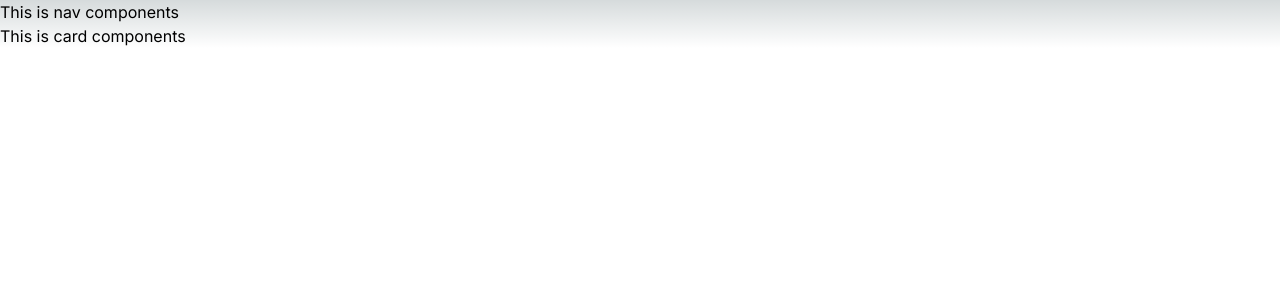
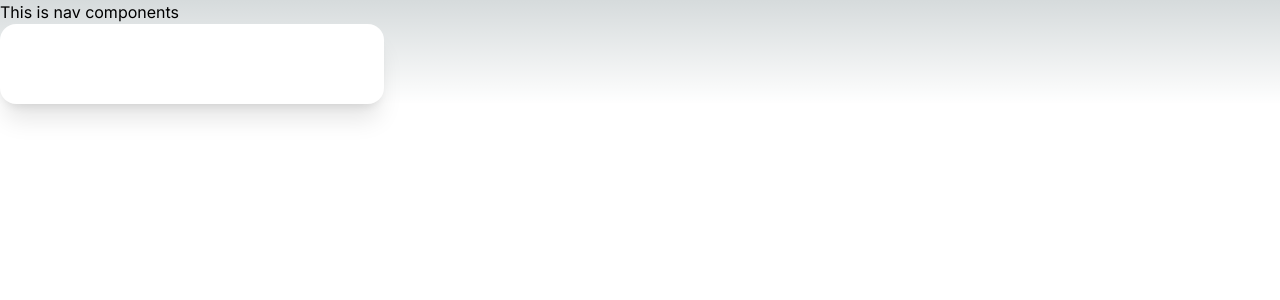
Before and after one commit to StarDEE-From0toHero/KamranWebsiteProject, a Next.js app: page / in a window 1280 px wide. Shown: the top 300 px of the page. Built offline with nearby package versions, Linux system fonts and the light colour scheme.

Commit message:
Adding Card Components

```diff
--- /dev/null
+++ b/src/app/components/Card.tsx
@@ -0,0 +1,23 @@
+interface Props {
+  image?: string;
+  altText?: string;
+  name?: string;
+  description?: string;
+}
+
+export default function Card({ image, altText, name, description }: Props) {
+  return (
+    <>
+      <div className="card bg-base-100 w-96 shadow-xl">
+        <figure>
+          <img src={image} alt={altText} />
+        </figure>
+        <div className="card-body">
+          <h2 className="card-title">{name}</h2>
+          <p>{description}</p>
+          <div className="card-actions justify-end"></div>
+        </div>
+      </div>
+    </>
+  );
+}
--- a/src/app/components/Card/page.tsx
+++ /dev/null
@@ -1,7 +0,0 @@
-export default function Card(){
-    return(
-        <div>
-            This is card components
-        </div>
-    )
-}
--- a/src/app/page.tsx
+++ b/src/app/page.tsx
@@ -1,5 +1,5 @@
-import Navbar from "./components/Navbar/page"
-import Card from "./components/Card/page"
+import Card from "./components/Card";
+import Navbar from "./components/Navbar";
 
 export default function Home() {
   return (
@@ -7,5 +7,5 @@ export default function Home() {
       <Navbar />
       <Card />
     </main>
-  )
+  );
 }
```
Also changed, not shown: src/app/components/Navbar.tsx (renamed from src/app/components/Navbar/page.tsx).
